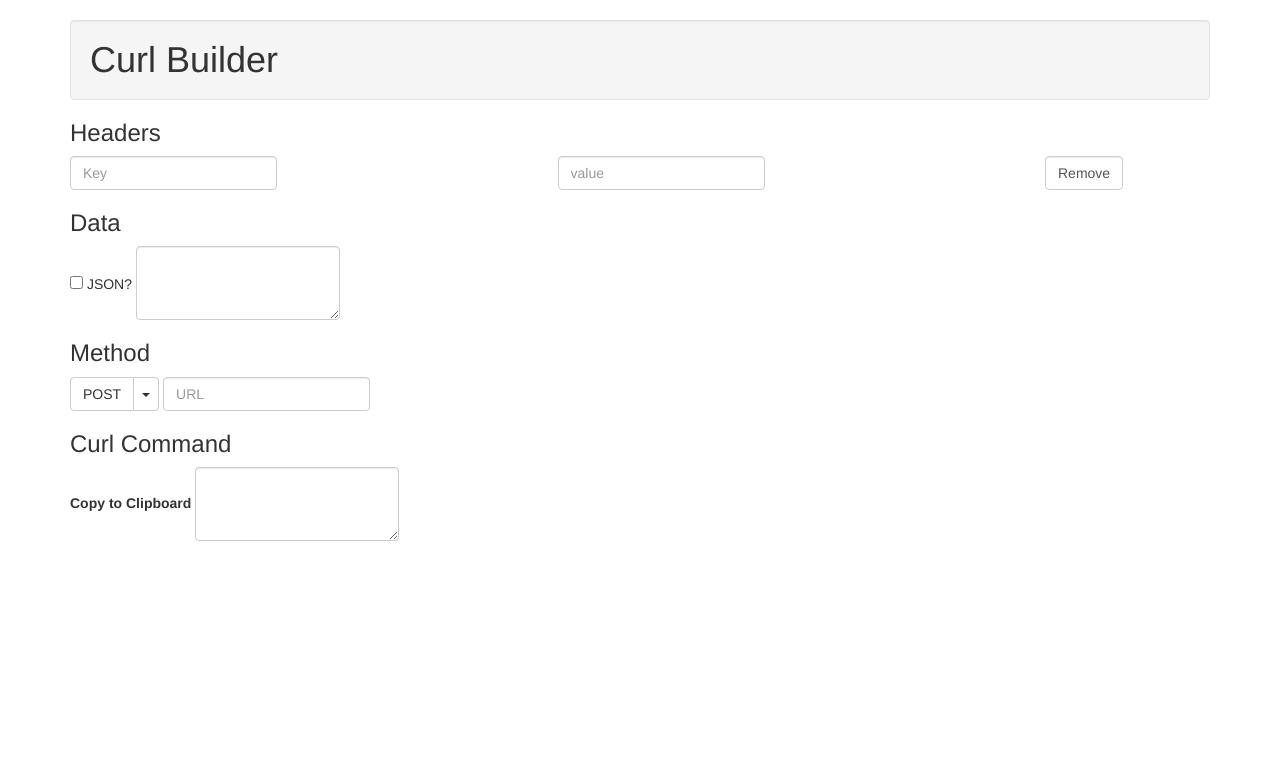
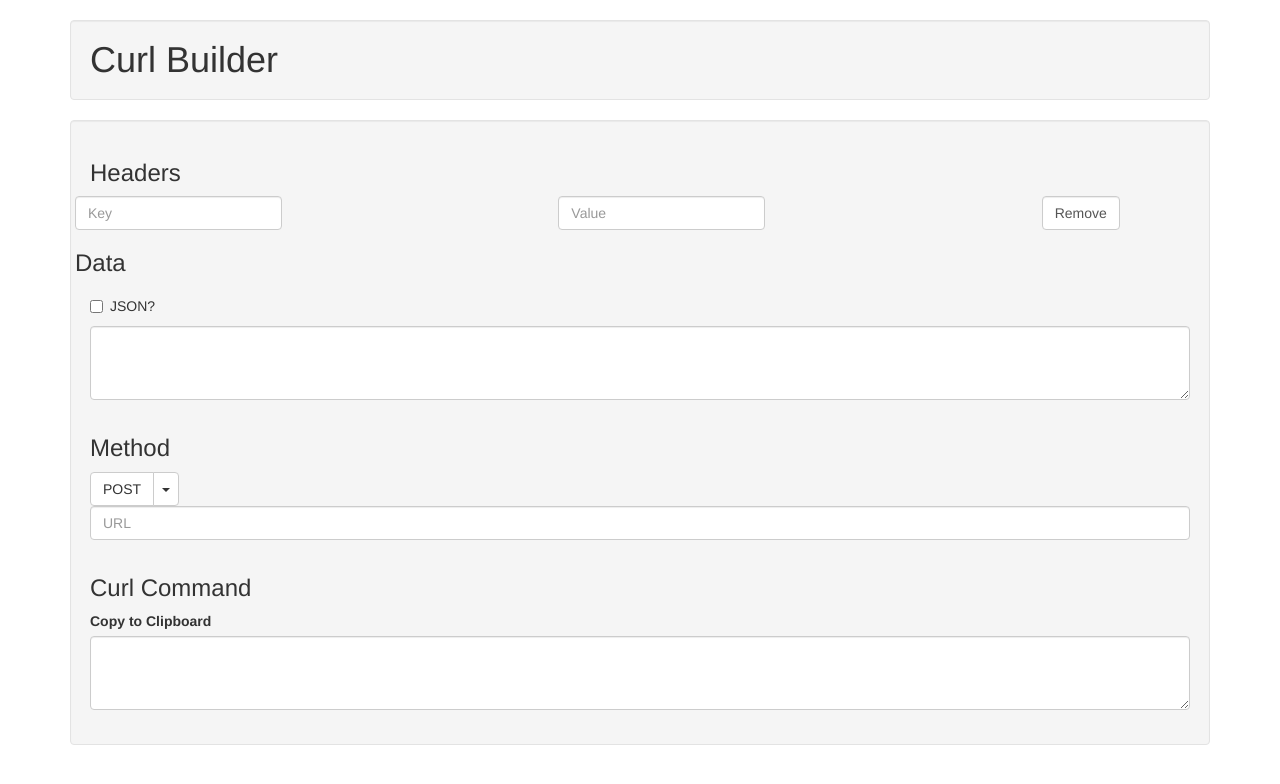
Before and after one commit to ScottNeaves/curl-builder, a Flask app: page / in a window 1280 px wide. Shown: the top 784 px of the page. Run offline with Flask 2, Linux system fonts and the light colour scheme; some libraries are stand-ins or nearby versions.

Commit message:
small change

```diff
--- a/templates/index.html
+++ b/templates/index.html
@@ -15,33 +15,40 @@
 </head>
 
 <body class="container">
+
   <h1 class="well">Curl Builder</h1>
+  <div class="well">
+  <div class="row">
+    <div class="col-xs-12">
     <h3>Headers</h3>
+    </div>
     <form name="curlBuilder" id='headers' class="form-inline">
      <div class="row">
-       <div class="form-group col-xs-5 col-lg-5">
+       <div class="form-group col-xs-5">
          <label for="key" class="sr-only">Key</label>
          <input id="key" class="form-control input-group-lg reg_name" type="text" name="key"
          title="Enter a key"
          placeholder="Key"/>
        </div>
-       <div class="form-group col-xs-5 col-lg-5">
-           <label for="value" class="sr-only"></label>
+       <div class="form-group col-xs-5">
+         <label for="value" class="sr-only">Value</label>
          <input id="value" class="form-control input-group-lg reg_name" type="text" name="value"
          title="Enter a value"
-                  placeholder="value"/>
+         placeholder="Value"/>
        </div>
-       <div class="form-group col-xs-2 col-lg-2">
+       <div class="form-group col-xs-2">
          <label for="Select Method" class="sr-only"></label>
          <input id="remove" type="button" class="form-control input-group-lg reg_name" name="remove"
          title="Remove key/value pair" value="Remove"
          placeholder="remove"/>
        </div>
      </div>
+   </form>
+ </div>
 
 <div class="row">
-       <div class="form-group col-xs-12 col-md-12 col-lg-12">
   <h3>Data</h3>
+  <div class="form-group col-xs-12 ">
     <div class="checkbox">
       <label>
         <input type="checkbox"> JSON?
@@ -67,12 +74,10 @@
        <li><a href="#">DELETE</a></li>
      </ul>
    </div>
-
    <label for="value" class="sr-only"></label>
    <input id="URL" class="form-control input-group-lg reg_name" type="text" name="URL"
    title="Enter a URL"
    placeholder="URL"/>
-         </div>
  </div>
 </div>
 
@@ -83,8 +88,6 @@
    <textarea class="form-control" rows="3"></textarea>
  </div>
 </div>
-
- </form>
-
+</div>
 </body>
 </html>
```
Lines whose indentation alone changed are shown as unchanged.
